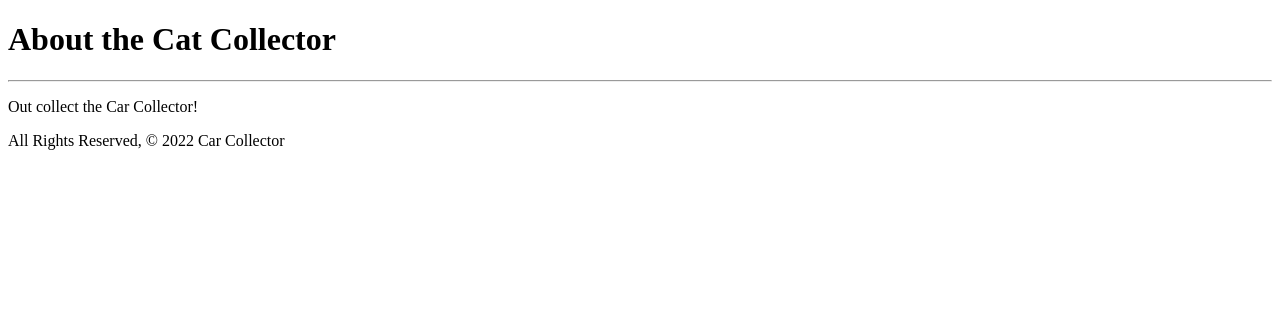
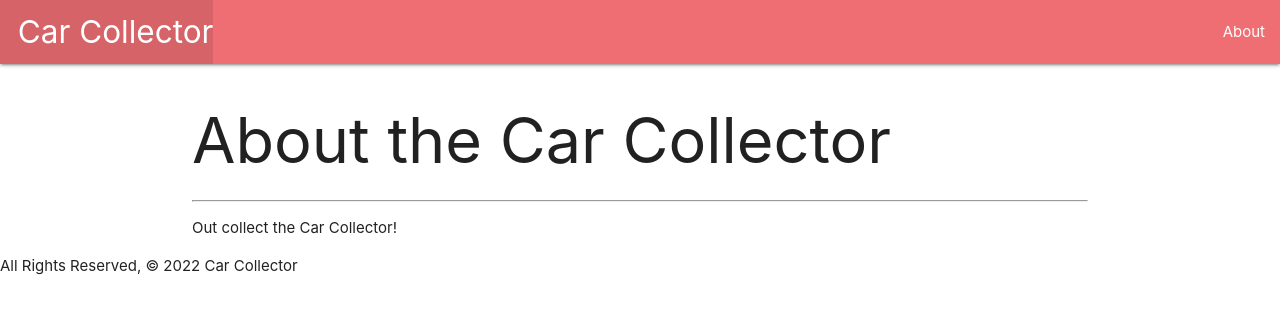
Before and after one commit to Lfreeds/carcollector, a Django app: page /about/ in a window 1280 px wide. Shown: the top 314 px of the page. Run offline with Django 4.2, Linux system fonts and the light colour scheme.

Commit message:
add base.html and extend it

```diff
--- a/main_app/templates/about.html
+++ b/main_app/templates/about.html
@@ -7,9 +7,13 @@
     <title>Car Collector</title>
   </head>
   <body>
-    <h1>About the Cat Collector</h1>
+    {% extends 'base.html' %} {% block content %}
+
+    <h1>About the Car Collector</h1>
     <hr />
     <p>Out collect the Car Collector!</p>
+
+    {% endblock %}
     <footer>All Rights Reserved, &copy; 2022 Car Collector</footer>
   </body>
 </html>
--- /dev/null
+++ b/main_app/templates/base.html
@@ -0,0 +1,31 @@
+<!DOCTYPE html>
+<html lang="en">
+  <head>
+    <meta charset="UTF-8" />
+    <meta name="viewport" content="width=device-width, initial-scale=1.0" />
+    <meta http-equiv="X-UA-Compatible" content="ie=edge" />
+    <title>Car Collector</title>
+    <link
+      rel="stylesheet"
+      href="https://cdnjs.cloudflare.com/ajax/libs/materialize/1.0.0/css/materialize.min.css"
+    />
+  </head>
+  <body>
+    <header class="navbar-fixed">
+      <nav>
+        <div class="nav-wrapper">
+          <ul>
+            <li>
+              <a href="/" class="left brand-logo">&nbsp;&nbsp;Car Collector</a>
+            </li>
+          </ul>
+          <ul class="right">
+            <li><a href="/about">About</a></li>
+          </ul>
+        </div>
+      </nav>
+    </header>
+    <main class="container">{% block content %} {% endblock %}</main>
+    <footer>All Rights Reserved, &copy; 2022 Car Collector</footer>
+  </body>
+</html>
```
Also changed, not shown: main_app/static/css/style.css (added).
